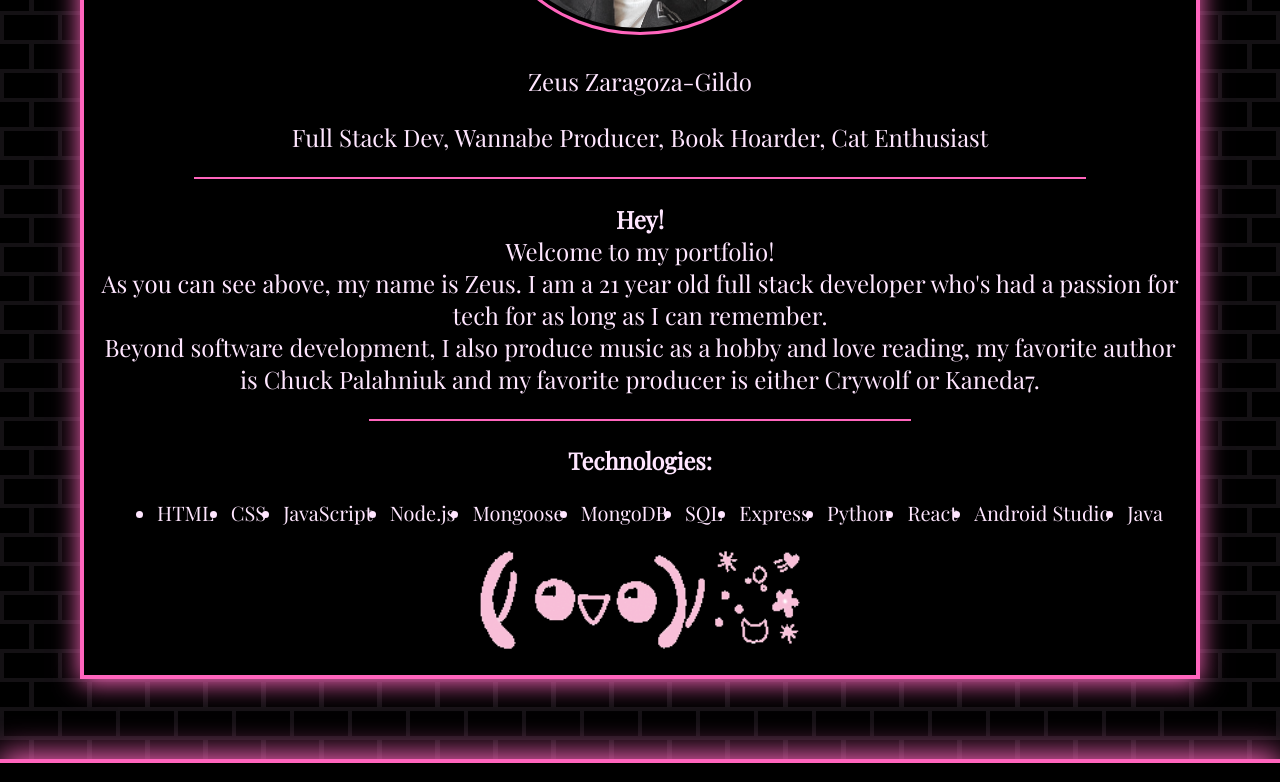
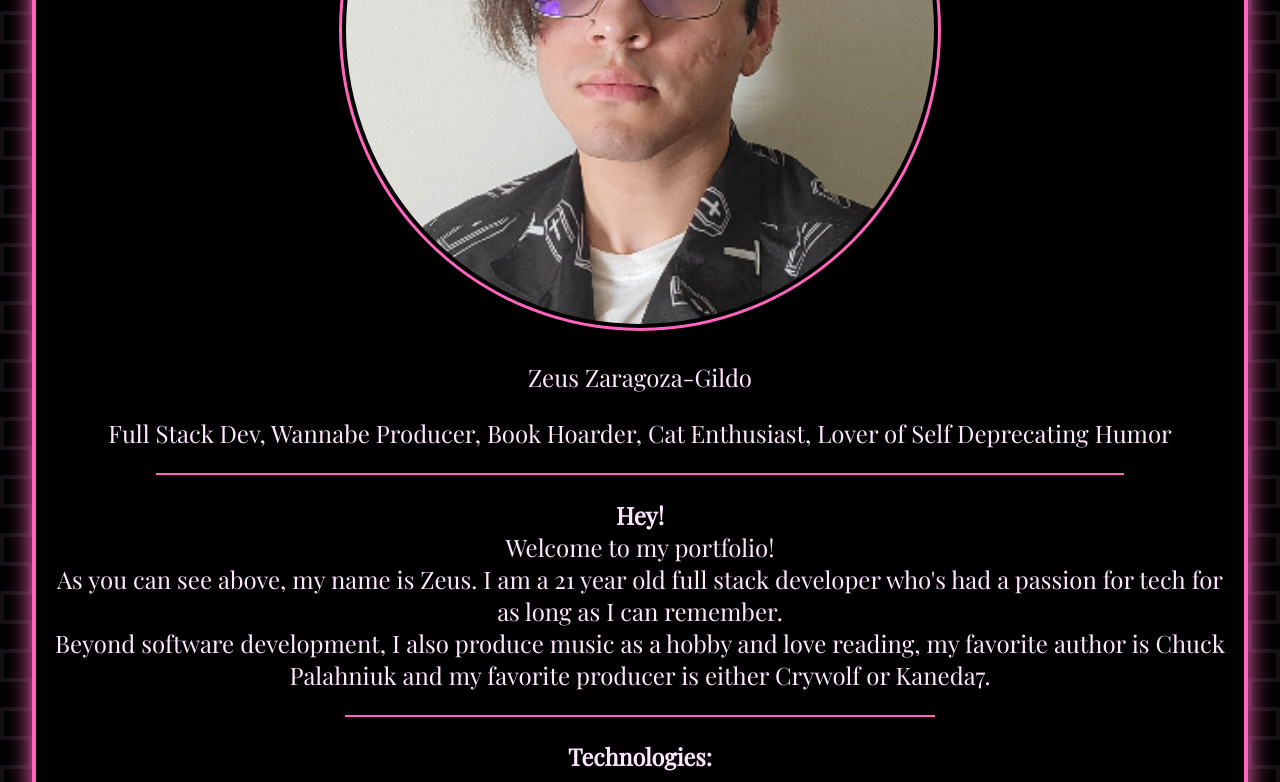
Before and after one commit to zgildo01/portfolio-react, a React (Create React App) app: page /about in a window 1280 px wide. Shown: the part 600-1382 px from the top of the page. Built offline with nearby package versions, Linux system fonts and the light colour scheme.

Commit message:
fix font-size for about

```diff
--- a/src/pages/About/About.jsx
+++ b/src/pages/About/About.jsx
@@ -17,7 +17,7 @@ const About = () => {
               className={styles.pic}
             />
             <p>Zeus Zaragoza-Gildo</p>
-            <p>Full Stack Dev, Wannabe Producer, Book Hoarder, Cat Enthusiast</p>
+            <p>Full Stack Dev, Wannabe Producer, Book Hoarder, Cat Enthusiast, Lover of Self Deprecating Humor</p>
           </div>
           <hr
             color='#ff65bd'
@@ -40,18 +40,18 @@ const About = () => {
             <div className={styles.technologies}>
               <h3>Technologies:</h3>
               <ul className={styles.ul}>
-                <li>HTML</li>
-                <li>CSS</li>
-                <li>JavaScript</li>
-                <li>Node.js</li>
-                <li>Mongoose</li>
-                <li>MongoDB</li>
-                <li>SQL</li>
-                <li>Express</li>
-                <li>Python</li>
-                <li>React</li>
-                <li>Android Studio</li>
-                <li>Java</li>
+                <li className={styles.li}>HTML</li>
+                <li className={styles.li}>CSS</li>
+                <li className={styles.li}>JavaScript</li>
+                <li className={styles.li}>Node.js</li>
+                <li className={styles.li}>Mongoose</li>
+                <li className={styles.li}>MongoDB</li>
+                <li className={styles.li}>SQL</li>
+                <li className={styles.li}>Express</li>
+                <li className={styles.li}>Python</li>
+                <li className={styles.li}>React</li>
+                <li className={styles.li}>Android Studio</li>
+                <li className={styles.li}>Java</li>
               </ul>
               <img
                 src="../img/waveEmoji.gif"
--- a/src/pages/About/About.module.css
+++ b/src/pages/About/About.module.css
@@ -3,10 +3,6 @@
   flex-direction: column;
   text-align: center;
   color: #ffe6ff;
-}
-
-.title {
-  font-size: 5rem;
 }
 
 .aboutBody {
@@ -47,8 +43,38 @@
   flex-direction: row;
   flex-wrap: wrap;
   justify-content: space-evenly;
+  list-style-type:lower-greek
 }
 
 .emoji {
   width: 30%;
 }
+
+@media (min-width: 360px) {
+  .aboutBody {
+    margin: 2rem;
+  }
+  .title {
+    font-size: 4rem;
+  }
+  .pic {
+    width: 50%;
+    height: 50%;
+  }
+  .ul {
+    font-size: 1.05rem;
+    justify-content: space-between;
+  }
+  .li {
+    margin: 1rem;
+  }
+  .emoji {
+    width: 70%;
+  }
+}
+
+@media (min-width: 810px) {
+  .title {
+    font-size: 5rem;
+  }
+}
```
